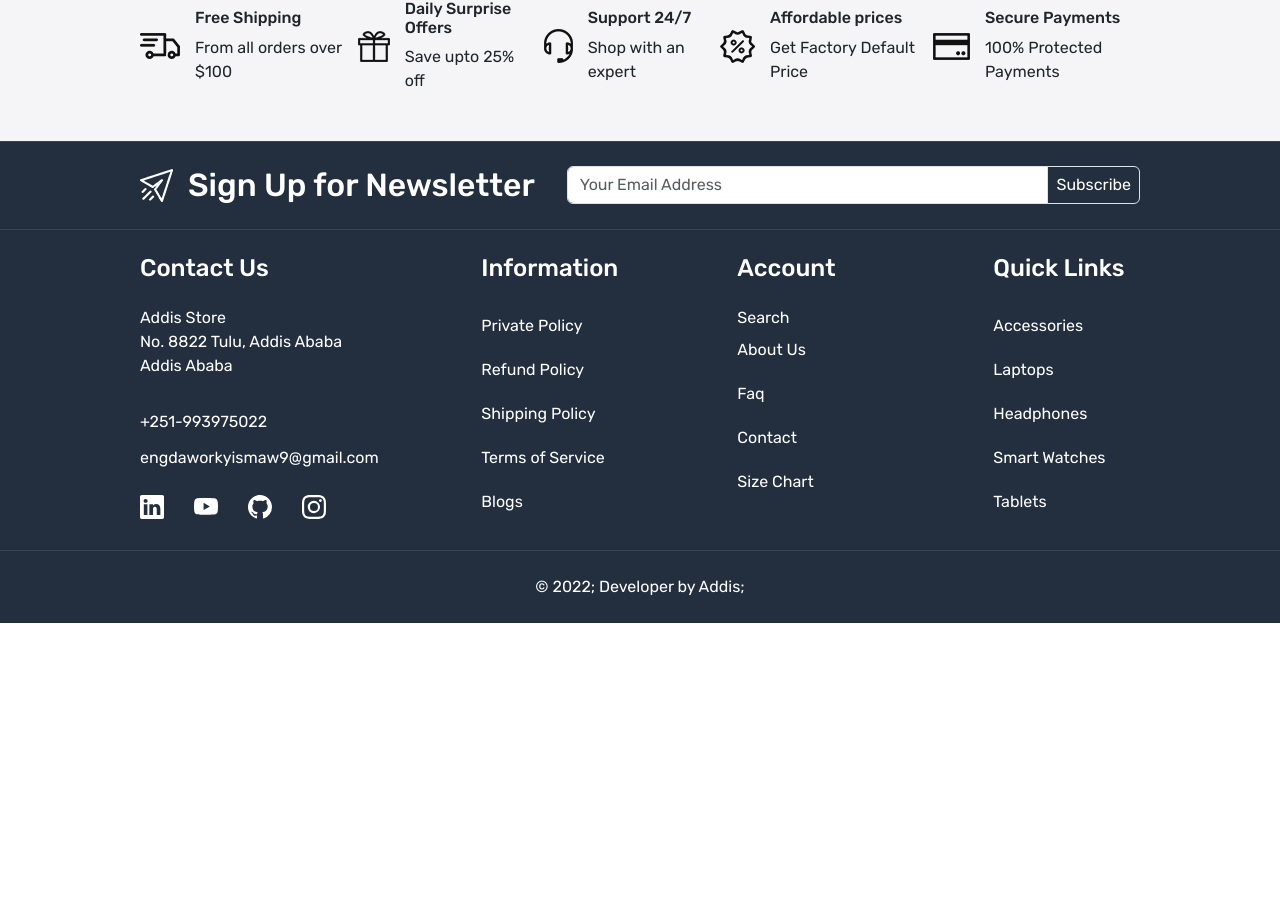
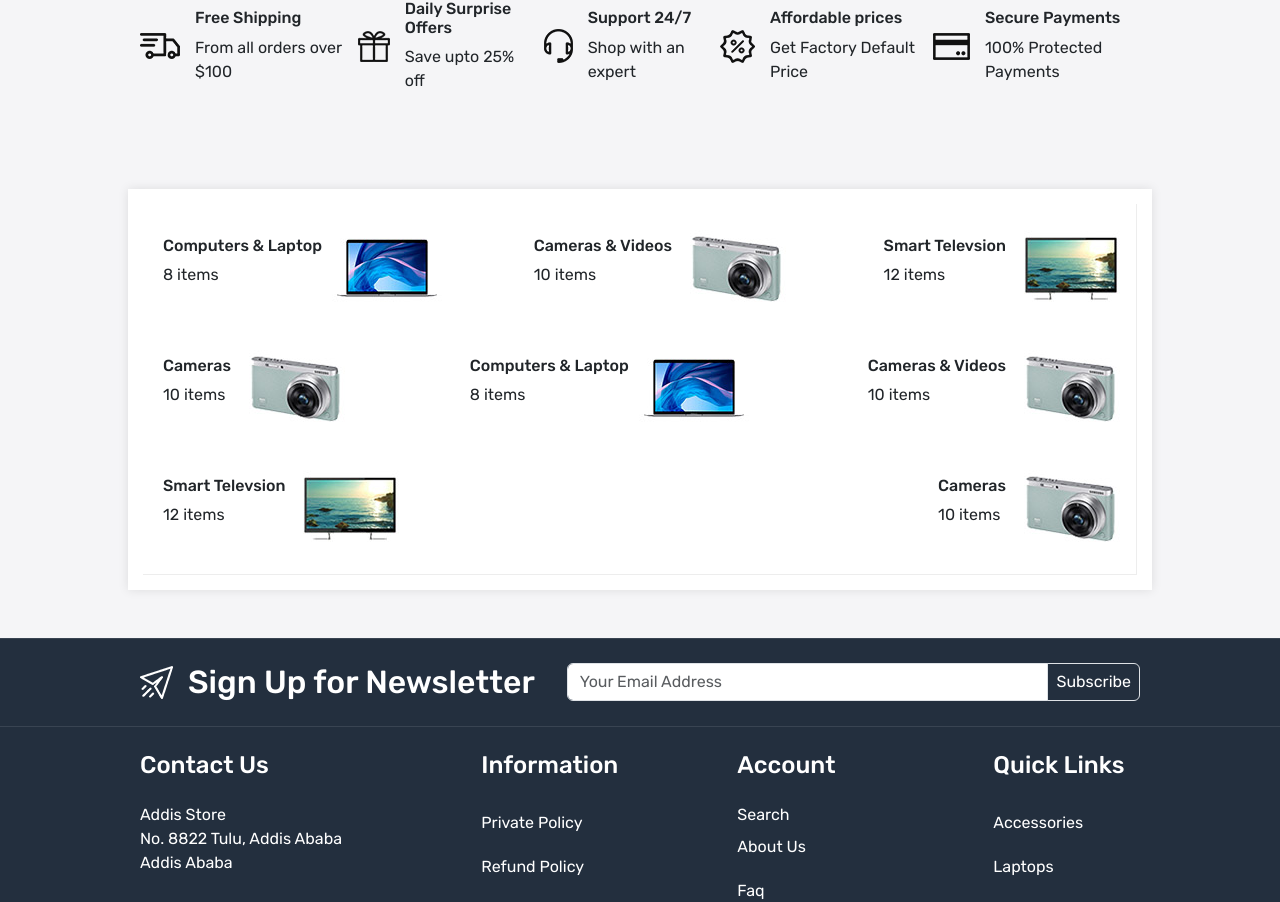
Before and after one commit to eangle9/E-commerce-website, a React (Create React App) app: page / in a window 1280 px wide. Shown: the part 1036-1938 px from the top of the page. Before the commit the page ends 1659 px from the top, so only its background shows below. Built offline with nearby package versions, Linux system fonts and the light colour scheme.

Commit message:
categories added

```diff
--- a/src/App.css
+++ b/src/App.css
@@ -10,6 +10,7 @@
   --color-232f3e: #232f3e;
   --color-bf4800: #bf4800;
   --color-f5f5f7: #f5f5f7;
+  --color-ededed: #ededed;
 }
 body{
   font-family: 'Rubik', sans-serif;
@@ -182,4 +183,26 @@
   background-color: var(--color-f5f5f7);
 }
 /* home wrapper-2 end here */
+/* caagerles section */
+.catagories{
+  background-color: white;
+  box-shadow: 0 0 10px #0000001a;
+  padding: 15px;
+}
+.catagories>div{
+  width: 100%;
+  padding: 10px 10px 10px 20px;
+}
+.catagories>div:nth-child(1),
+.catagories>div:nth-child(2),
+.catagories>div:nth-child(3),
+.catagories>div:nth-child(4){
+border-bottom: 1px solid var(--color-ededed);
+}
+.catagories>div:nth-child(1),
+.catagories>div:nth-child(2),
+.catagories>div:nth-child(3){
+  border-right: 1px solid var(--color-ededed);
+}
+/* catagories ens here */
 /* home part end here */
--- a/src/Pages/Home.js
+++ b/src/Pages/Home.js
@@ -32,7 +32,7 @@
                                     <div className="small-banner-content position-absolute">
                                         <h4>best sale</h4>
                                         <h5>Laptops Max</h5>
-                                        <p>From $1699 or <br/>$64.62/mo.</p>
+                                        <p>From $1699 or <br />$64.62/mo.</p>
                                     </div>
                                 </div>
 
@@ -58,7 +58,7 @@
                                     <div className="small-banner-content position-absolute">
                                         <h4>new arrival</h4>
                                         <h5>Buy IPad Air</h5>
-                                        <p>From $999.00 or <br/> $41.62/mo.</p>
+                                        <p>From $999.00 or <br /> $41.62/mo.</p>
                                     </div>
                                 </div>
 
@@ -85,39 +85,105 @@
                         <div className="col-12">
                             <div className="services d-flex gap-15 justify-content-between align-items-center">
                                 <div className="d-flex align-items-center gap-15">
-                                <img src="images/service.png" alt="service"/>
+                                    <img src="images/service.png" alt="service" />
                                     <div>
                                         <h6>Free Shipping </h6>
                                         <p className="mb-0">From all orders over $100</p>
                                     </div>
                                 </div>
                                 <div className="d-flex align-items-center gap-15">
-                                <img src="images/service-02.png" alt="sevice"/>
+                                    <img src="images/service-02.png" alt="sevice" />
                                     <div>
                                         <h6>Daily Surprise Offers</h6>
                                         <p className="mb-0">Save upto 25% off</p>
                                     </div>
                                 </div>
                                 <div className="d-flex align-items-center gap-15">
-                                <img src="images/service-03.png" alt="sevice"/>
+                                    <img src="images/service-03.png" alt="sevice" />
                                     <div>
                                         <h6>Support 24/7</h6>
                                         <p className="mb-0">Shop with an expert</p>
                                     </div>
                                 </div>
                                 <div className="d-flex align-items-center gap-15">
-                                <img src="images/service-04.png" alt="sevice"/>
+                                    <img src="images/service-04.png" alt="sevice" />
                                     <div>
                                         <h6>Affordable prices</h6>
                                         <p className="mb-0">Get Factory Default Price</p>
                                     </div>
                                 </div>
                                 <div className="d-flex align-items-center gap-15">
-                                <img src="images/service-05.png" alt="sevice"/>
+                                    <img src="images/service-05.png" alt="sevice" />
                                     <div>
                                         <h6>Secure Payments</h6>
                                         <p className="mb-0">100% Protected Payments</p>
                                     </div>
+                                </div>
+                            </div>
+                        </div>
+                    </div>
+                </div>
+            </section>
+            <section className="padded-content home-wrapper-2 py-5">
+                <div className="container-xxl">
+                    <div className="row">
+                        <div className="catagories">
+                            <div className="d-flex gap-10 flex-wrap  justify-content-between align-items-center">
+                                <div className="d-flex gap-10 align-items-center">
+                                    <div>
+                                        <h6>Computers & Laptop</h6>
+                                        <p>8 items</p>
+                                    </div>
+                                    <img src="images/laptop.jpg" alt="laptop" />
+                                </div>
+                                <div className="d-flex gap-10 align-items-center">
+                                    <div>
+                                        <h6>Cameras & Videos</h6>
+                                        <p>10 items</p>
+                                    </div>
+                                    <img src="images/camera.jpg" alt="camera" />
+                                </div>
+                                <div className="d-flex gap-10 align-items-center">
+                                    <div>
+                                        <h6>Smart Televsion</h6>
+                                        <p>12 items</p>
+                                    </div>
+                                    <img src="images/tv.jpg" alt="tv" />
+                                </div>
+                                <div className="d-flex gap-10 align-items-center">
+                                    <div>
+                                        <h6>Cameras</h6>
+                                        <p>10 items</p>
+                                    </div>
+                                    <img src="images/camera.jpg" alt="camera" />
+                                </div>
+                                <div className="d-flex gap-10 align-items-center">
+                                    <div>
+                                        <h6>Computers & Laptop</h6>
+                                        <p>8 items</p>
+                                    </div>
+                                    <img src="images/laptop.jpg" alt="laptop" />
+                                </div>
+                                <div className="d-flex gap-10 align-items-center">
+                                    <div>
+                                        <h6>Cameras & Videos</h6>
+                                        <p>10 items</p>
+                                    </div>
+                                    <img src="images/camera.jpg" alt="camera" />
+                                </div>
+                                <div className="d-flex gap-10 align-items-center">
+                                    <div>
+                                        <h6>Smart Televsion</h6>
+                                        <p>12 items</p>
+                                    </div>
+                                    <img src="images/tv.jpg" alt="tv" />
+                                </div>
+                                <div className="d-flex gap-10 align-items-center">
+                                    <div>
+                                        <h6>Cameras</h6>
+                                        <p>10 items</p>
+                                    </div>
+                                    <img src="images/camera.jpg" alt="camera" />
                                 </div>
                             </div>
                         </div>
```
Lines whose indentation alone changed are shown as unchanged.
